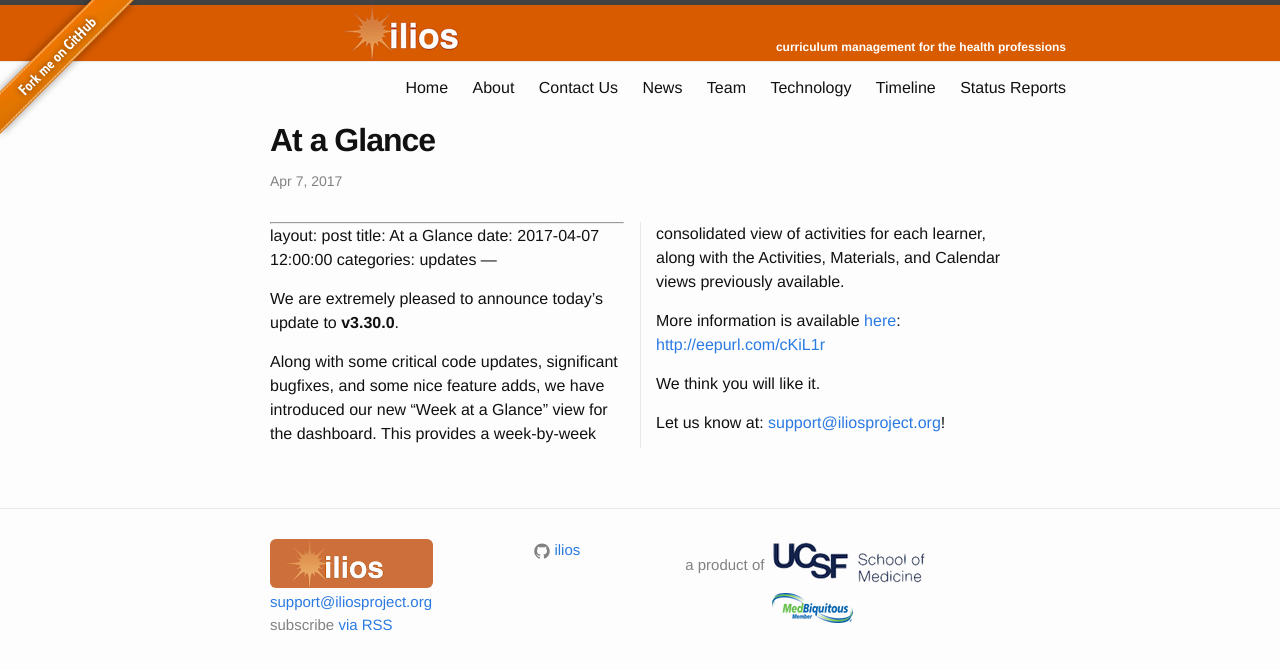
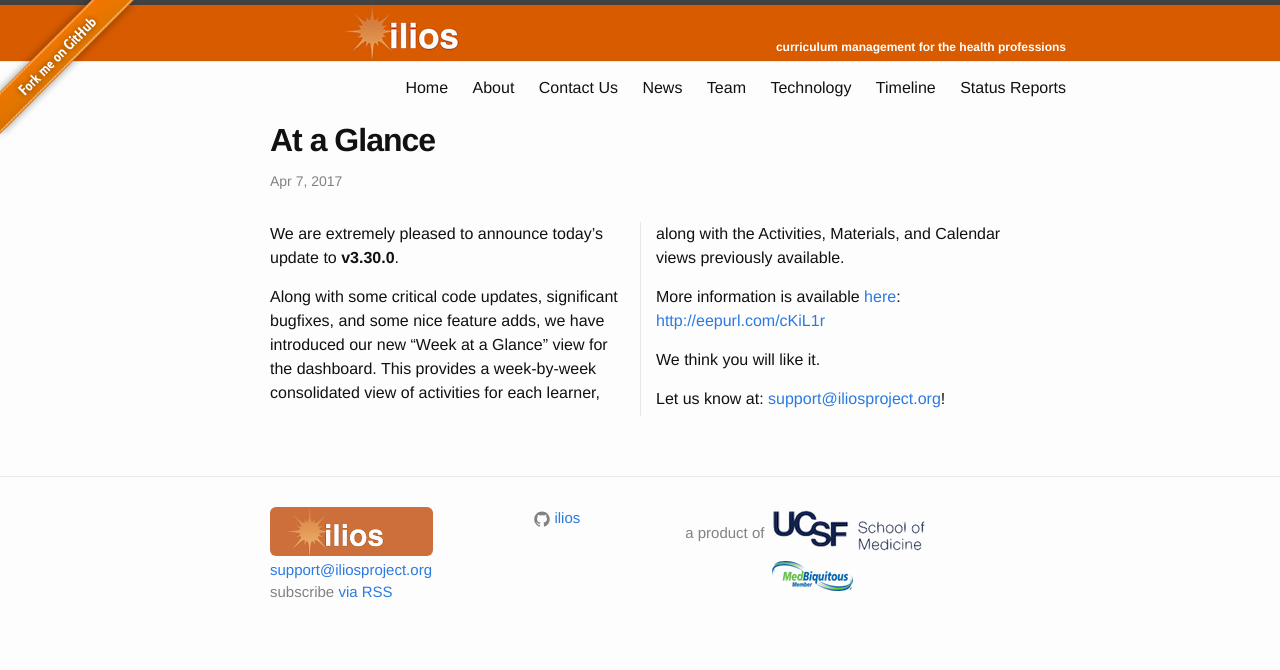
Before and after one commit to ilios/iliosproject.org, a Jekyll site: the page built from _posts/2017-04-07-updates.markdown, in a window 1280 px wide. Shown: the top 670 px of the page. Built offline with Jekyll 4.4.1, drawn with Linux system fonts in a browser that asks for light colours.

Commit message:
Update 2017-04-07-updates.markdown

```diff
--- a/_posts/2017-04-07-updates.markdown
+++ b/_posts/2017-04-07-updates.markdown
@@ -1,9 +1,3 @@
----
-layout: post
-title: At a Glance
-date: 2017-04-07  12:00:00
-categories: updates
----
 ---
 layout: post
 title: At a Glance
```
